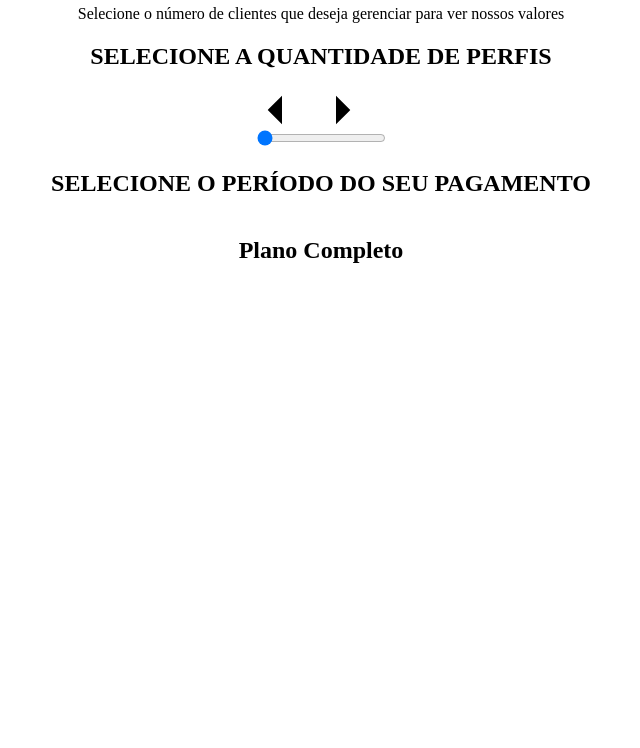
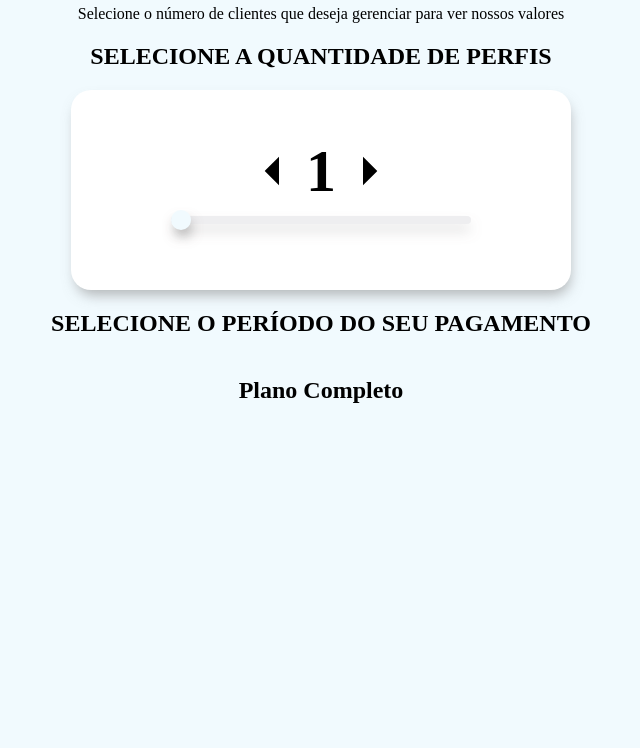
Before and after one commit to denisluft8/testejs-kebook, a plain HTML site: page index.html in a window 1280 px wide. Shown: the part 52-800 px from the top of the page, without its empty margins (319-959 px from the left). Drawn offline with Linux system fonts and the light colour scheme.

Commit message:
javascript do slider e da contagem e estilização do slider

```diff
--- a/index.html
+++ b/index.html
@@ -14,10 +14,10 @@
       <div class="slide__container">
         <div class="slide__count">
           <img class="slide__left" src="./assets/sort-left-svgrepo-com.svg" />
-          <h2 class="slide__value"></h2>
+          <h2 class="slide__value">1</h2>
           <img class="slide__right" src="./assets/sort-right-svgrepo-com.svg" />
         </div>
-        <input class="slide__input" type="range" min="1" max="10" value="0" />
+        <input class="slide__input" type="range" min="1" max="10" value="1" />
       </div>
       <h2>SELECIONE O PERÍODO DO SEU PAGAMENTO</h2>
       <div></div>
--- a/script.js
+++ b/script.js
@@ -0,0 +1,11 @@
+let slideValue = document.querySelector(".slide__value");
+const slideRight = document.querySelector(".slideRight");
+const slideLeft = document.querySelector(".slideLeft");
+let slideInput = (document.querySelector(".slide__input").oninput =
+  function () {
+    let value = ((this.value - this.min) / (this.max - this.min)) * 10;
+    this.style.background = `linear-gradient(to right, #ff18ca 0%, #f5a901 ${
+      value * 10
+    }%, #EEEEF0 ${value * 10}%,  #d4d4d9 100%)`;
+    slideValue.innerHTML = this.value;
+  });
--- a/style.css
+++ b/style.css
@@ -8,6 +8,7 @@ html {
 }
 body {
   min-height: 100%;
+  background-color: #f1fafe;
 }
 
 .main {
@@ -17,9 +18,48 @@ body {
   gap: 20px;
 }
 
+.slide__container {
+  align-items: center;
+  background-color: #fff;
+  border-radius: 20px;
+  box-shadow: 2px 8px 13px -3px rgba(116, 114, 114, 0.5);
+
+  display: flex;
+  flex-direction: column;
+  justify-content: center;
+  height: 180px;
+  padding-bottom: 20px;
+  width: 500px;
+}
+
 .slide__count {
   display: flex;
   align-items: center;
+}
+
+.slide__input {
+  border-radius: 25px;
+  box-shadow: 2px 8px 13px -3px rgba(116, 114, 114, 0.75);
+  height: 8px;
+  margin-top: 10px;
+  background: #eeeef0;
+  -webkit-appearance: none;
+  width: 300px;
+  -webkit-box-shadow: 2px 8px 13px -3px rgba(116, 114, 114, 0.75);
+  -moz-box-shadow: 2px 8px 13px -3px rgba(116, 114, 114, 0.75);
+}
+
+.slide__input::-webkit-slider-thumb {
+  -webkit-appearance: none; /* Override default look */
+  appearance: none;
+  box-shadow: 2px 8px 13px -3px rgba(116, 114, 114, 0.75);
+  -webkit-box-shadow: 2px 8px 13px -3px rgba(116, 114, 114, 0.75);
+  -moz-box-shadow: 2px 8px 13px -3px rgba(116, 114, 114, 0.75);
+  width: 20px; /* Set a specific slider handle width */
+  height: 20px; /* Slider handle height */
+  border-radius: 50%;
+  background: #f1fafe; /* Green background */
+  cursor: pointer; /* Cursor on hover */
 }
 
 .slide__left,
```
